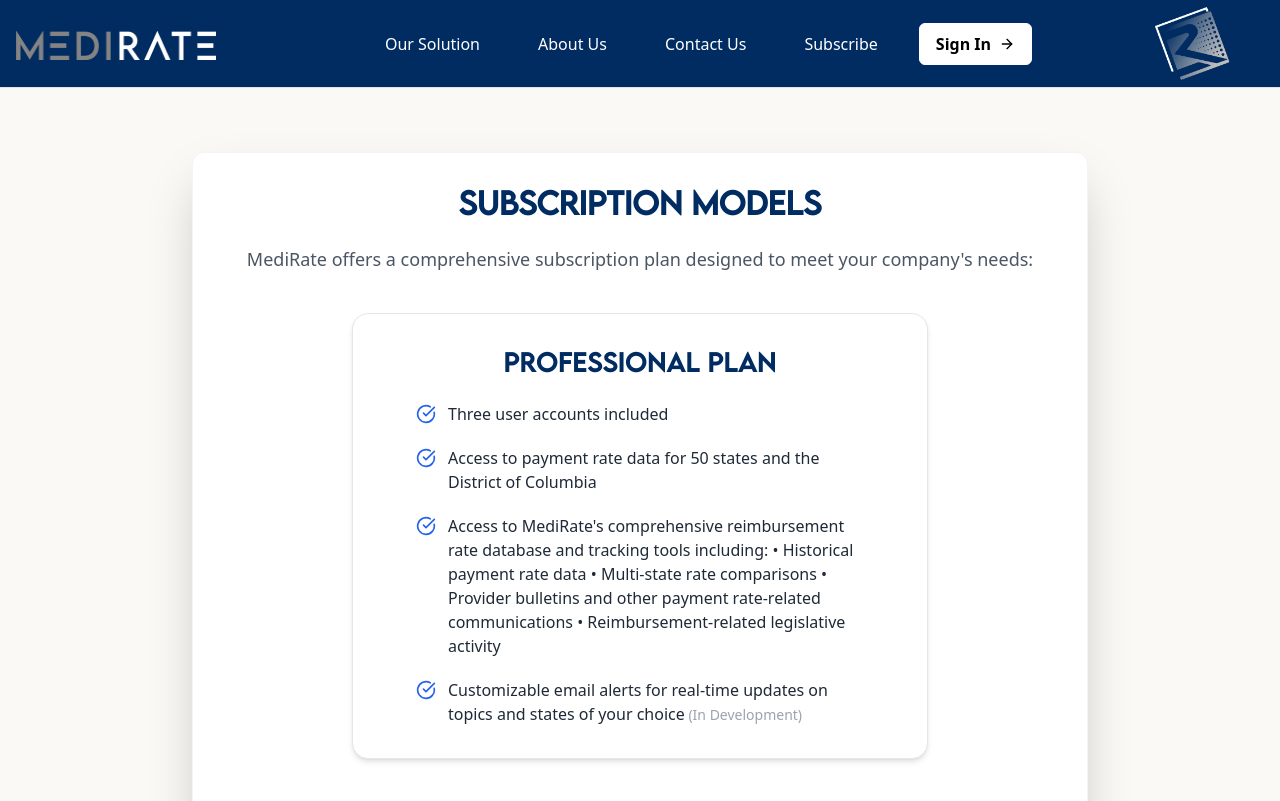
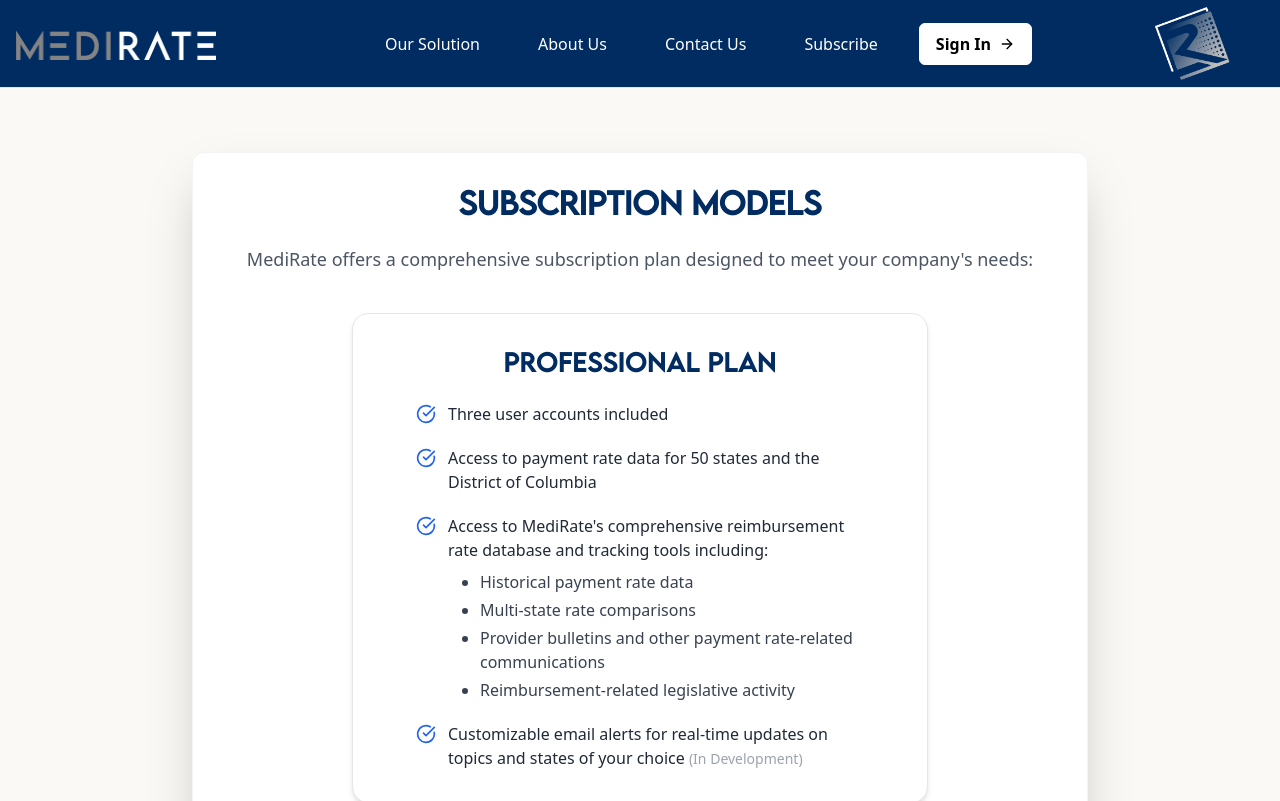
Before and after one commit to Medirate/Medirate-Developement, a Next.js app: page /subscribe in a window 1280 px wide. Shown: the top 801 px of the page. Built offline with nearby package versions, Linux system fonts and the light colour scheme; no server answers; the database is empty.

Commit message:
Your commit message

```diff
--- a/src/app/subscribe/page.tsx
+++ b/src/app/subscribe/page.tsx
@@ -284,24 +284,32 @@ const StripePricingTableWithFooter = () => {
             <div className="p-8 bg-white rounded-2xl shadow-md border border-gray-200 flex flex-col items-center">
               <h3 className="text-2xl font-bold mb-6 text-[#012C61] font-lemonMilkRegular tracking-wide text-center">Professional Plan</h3>
               <ul className="space-y-5 w-full max-w-md">
-                {[
-                  "Three user accounts included",
-                  "Access to payment rate data for 50 states and the District of Columbia",
-                  `Access to MediRate's comprehensive reimbursement rate database and tracking tools including:\n  • Historical payment rate data\n  • Multi-state rate comparisons\n  • Provider bulletins and other payment rate-related communications\n  • Reimbursement-related legislative activity`,
-                  "Customizable email alerts for real-time updates on topics and states of your choice (In Development)"
-                ].map((feature, idx) => (
-                  <li key={idx} className="flex items-start gap-3 text-base text-gray-800">
-                    <CheckCircle className="text-blue-600 w-5 h-5 flex-shrink-0 mt-0.5" />
-                    <span className="text-left">
-                      {feature.includes("(In Development)") ? (
-                        <>
-                          {feature.replace(" (In Development)", "")}
-                          <span className="text-sm text-gray-400"> (In Development)</span>
-                        </>
-                      ) : feature}
-                    </span>
+                <li className="flex items-start gap-3 text-base text-gray-800">
+                  <CheckCircle className="text-blue-600 w-5 h-5 flex-shrink-0 mt-0.5" />
+                  <span className="text-left">Three user accounts included</span>
                 </li>
-                ))}
+                <li className="flex items-start gap-3 text-base text-gray-800">
+                  <CheckCircle className="text-blue-600 w-5 h-5 flex-shrink-0 mt-0.5" />
+                  <span className="text-left">Access to payment rate data for 50 states and the District of Columbia</span>
+                </li>
+                <li className="flex items-start gap-3 text-base text-gray-800">
+                  <CheckCircle className="text-blue-600 w-5 h-5 flex-shrink-0 mt-0.5" />
+                  <span className="text-left">
+                    Access to MediRate's comprehensive reimbursement rate database and tracking tools including:
+                    <ul className="list-disc ml-8 mt-2 space-y-1 text-gray-700 text-base">
+                      <li>Historical payment rate data</li>
+                      <li>Multi-state rate comparisons</li>
+                      <li>Provider bulletins and other payment rate-related communications</li>
+                      <li>Reimbursement-related legislative activity</li>
+                    </ul>
+                  </span>
+                </li>
+                <li className="flex items-start gap-3 text-base text-gray-800">
+                  <CheckCircle className="text-blue-600 w-5 h-5 flex-shrink-0 mt-0.5" />
+                  <span className="text-left">
+                    Customizable email alerts for real-time updates on topics and states of your choice <span className="text-sm text-gray-400">(In Development)</span>
+                  </span>
+                </li>
               </ul>
             </div>
           </div>
```
